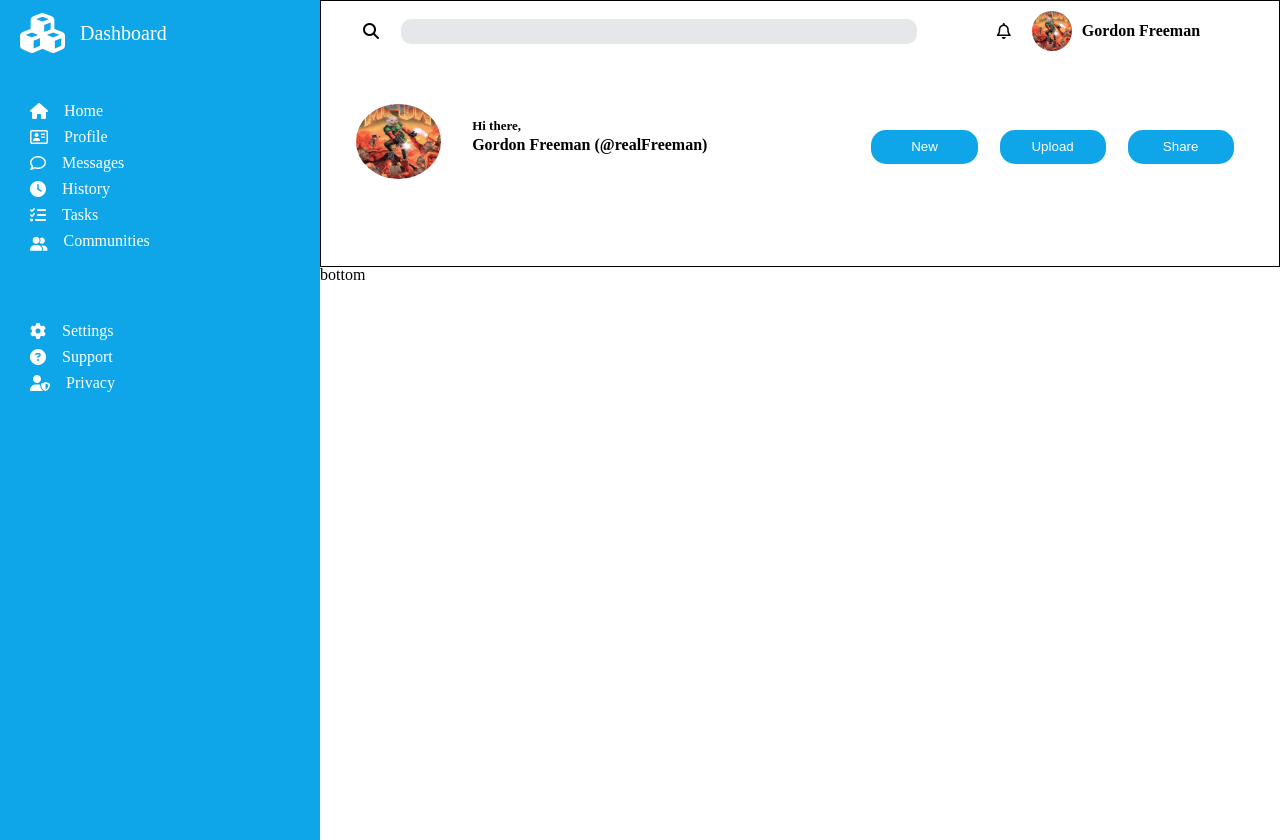
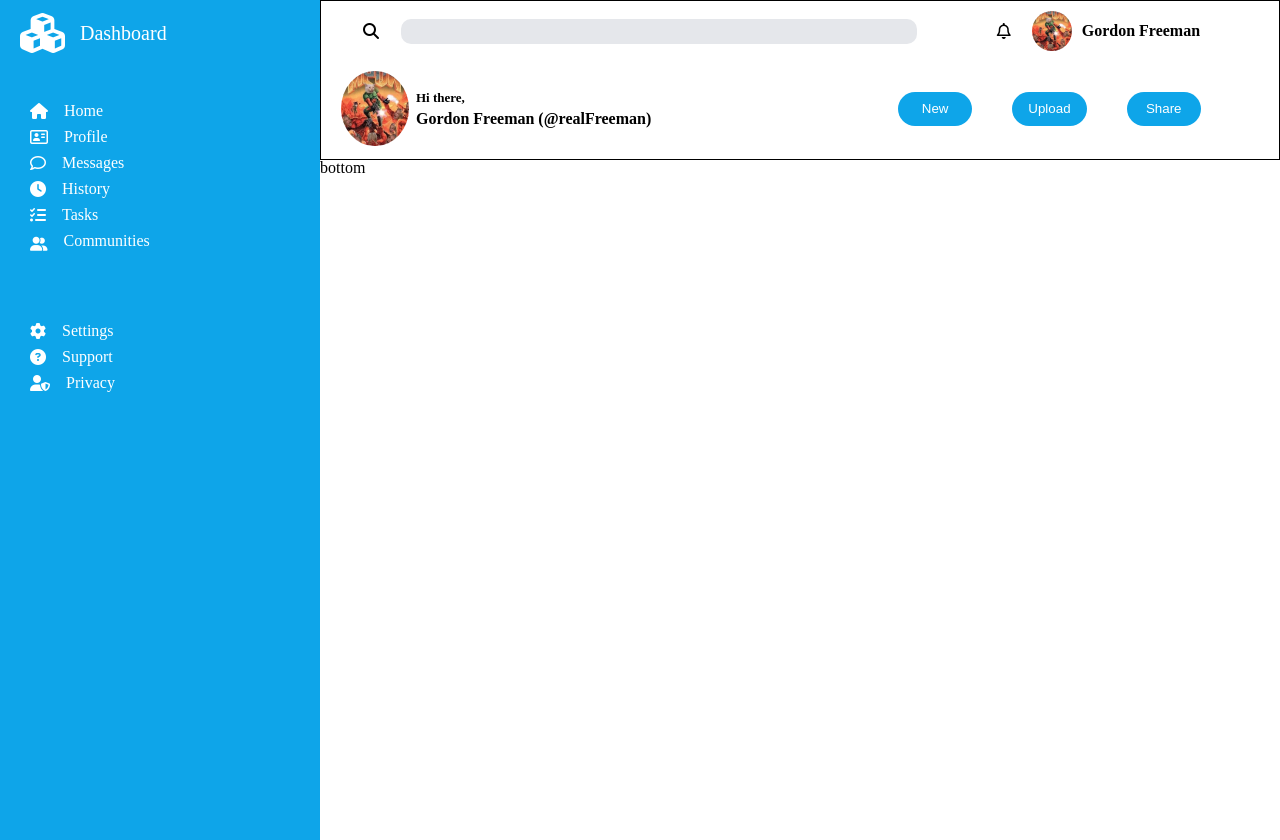
Before and after one commit to MichaelPham813/AdminDashboard, a plain HTML site: page index.html in a window 1280 px wide. Drawn offline with Linux system fonts and the light colour scheme.

Commit message:
Modify to fit with the new monitor

```diff
--- a/style.css
+++ b/style.css
@@ -151,7 +151,7 @@ body
     /* grid-row: 1 / last-line; */
     grid-column: 2 / last-line;
     grid-row: 1 / last-line;
-    grid-template-rows: 1fr 1fr 1fr;
+    grid-template-rows: 160px 1fr 1fr;
     /* grid-template-areas:
     "top top top top"
     "top top top top"
@@ -177,7 +177,7 @@ body
     padding: 0px 20px;
     border:1px solid black;
     grid-template-columns: 1fr 1fr 1fr;
-    grid-template-rows: 1fr 1fr 1fr;
+    grid-template-rows: 50px 50px;
 }
 
 .searchGroup
@@ -250,24 +250,33 @@ input:focus
 {
     display:grid;
 
-    grid-template-columns: 1fr 1fr 1fr 1fr 1fr 1fr 1fr;
+    grid-template-columns: 25px 25px 25px 1fr 1fr 1fr 100px 100px 100px;
 }
 .textContainer
 {
-    padding:30px 0px;
+    padding:40px 0px;
+    padding-right:10vh;
+    margin:0px 105px 0px 0px;
     align-items: center;
-    grid-column: 2/span 3;
+    grid-column: 4/span 5;
     font-weight: bold;
+    grid-row: 1;
+}
+
+.usernameContainer
+{
+    width:45%;
+    grid-column: 1 / span 3;
 }
 
 .userPic
 {
     display:block;
-    margin:15px 0px;
-    margin:15px;
-    width:65%;
+    margin:20px 0px;
+    width:200%;
     height: 65%;
     border-radius: 50%;
+
 }
 
 .greetText
@@ -277,28 +286,29 @@ input:focus
 
 .name
 {
-    margin:5px 0px 0px 0px;
+    margin:7px 0px 0px 0px;
 }
 
 .optionGroup
 {
     display:grid;
     grid-template-columns: repeat(3,30%);
-    grid-column: 5/span 7;
+    grid-row: 1;
+    grid-column: 6/span 9;
     align-items: center;
     text-align: center;
-    gap:10px;
+    margin-left:100px;
 }
 
 .optionBtn
 {
     height:30%;
-    width:90%;
+    width:65%;
     margin:0px auto;
     background-color: #e5e7eb;
     border: none;
     box-shadow: none;
-    border-radius:15px;
+    border-radius:30px;
     background-color: #0ea5e9;
     color:white;
     cursor: pointer;
@@ -307,5 +317,5 @@ input:focus
 /* Bottom Container */
 .bottomContainer
 {
-
+    grid-row:2/span3;
 }
```
